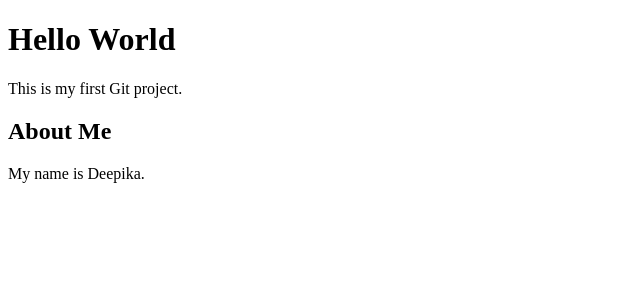
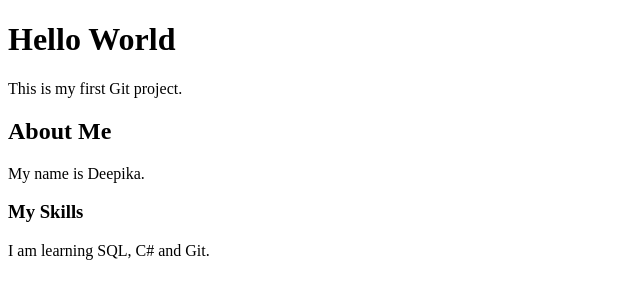
Before and after one commit to Deepika-2721/MyWebsite, a plain HTML site: page index.html in a window 1280 px wide. Shown: the whole page, without its empty margins (0-640 px from the left). Drawn offline with Linux system fonts and the light colour scheme.

Commit message:
Add My Skills section

```diff
--- a/index.html
+++ b/index.html
@@ -9,5 +9,10 @@
 
     <h2>About Me</h2>
     <p>My name is Deepika.</p>
+
+    <h3>My Skills</h3>
+<p>I am learning SQL, C# and Git.</p>
+
+
 </body>
 </html>
```
